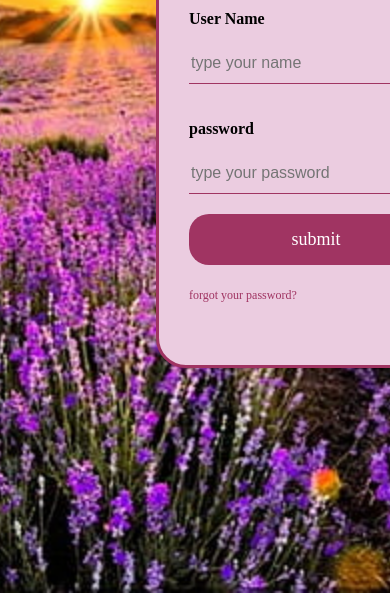
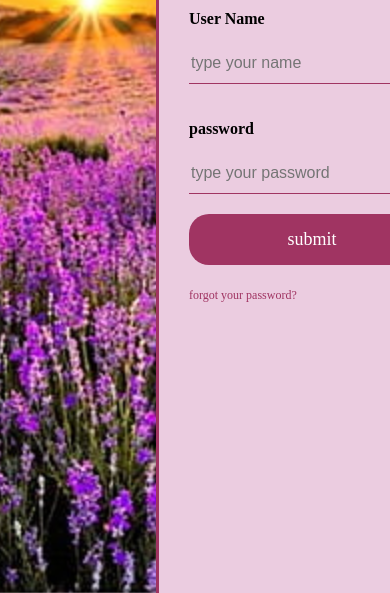
Before and after one commit to maiazzam/form, a plain HTML site: page index.html in a window 390 px wide. Shown: the part 251-844 px from the top of the page. Drawn offline with Linux system fonts and the light colour scheme; a web font is replaced by a local one.

Commit message:
Update for.css

```diff
--- a/for.css
+++ b/for.css
@@ -69,4 +69,9 @@ body{
    background-size: cover;
     background-position: center;
    }
+    .formy{
+
+      height: 100vh;
+        width: 80%;
+    }
 }
```
